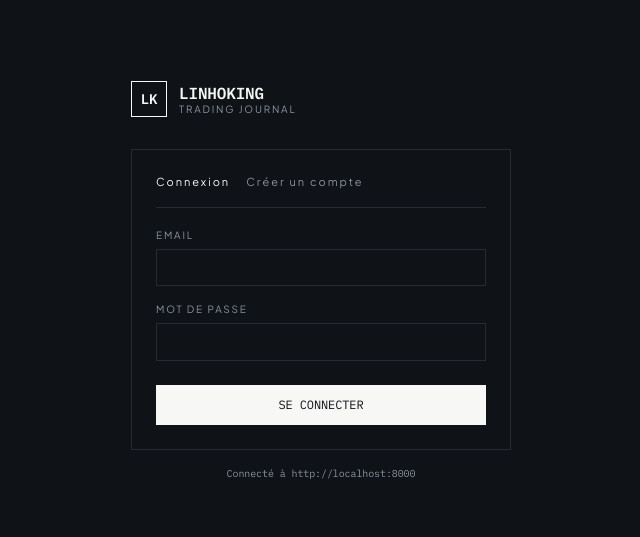
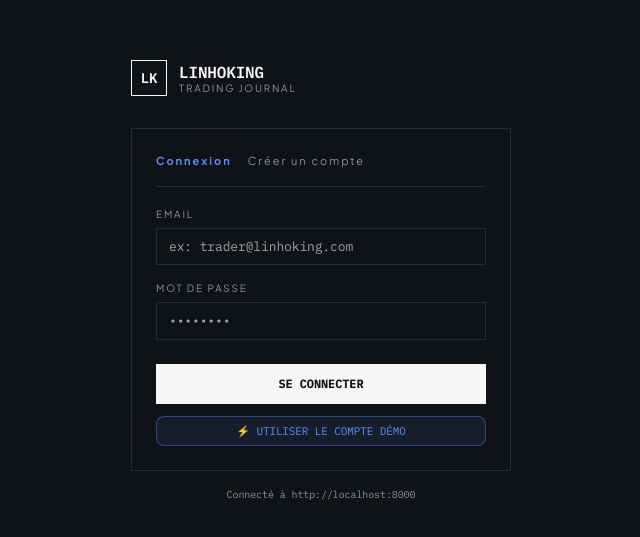
Before and after one commit to LINHOABN/linhoking-trading-journal, a React (Vite) app in the folder frontend/: page / in a window 1280 px wide. Shown: the part 119-656 px from the top of the page, without its empty margins (319-959 px from the left). Built offline with nearby package versions, Linux system fonts and the light colour scheme.

Commit message:
Add auto-seed demo account bob@linhoking.com and 1-click demo login shortcut

```diff
--- a/frontend/src/components/LoginScreen.tsx
+++ b/frontend/src/components/LoginScreen.tsx
@@ -1,5 +1,6 @@
 import { useState, type FormEvent, type ReactNode } from 'react'
 import { useAuth } from '../context/AuthContext'
+import { getApiUrl } from '../lib/api'
 
 export default function LoginScreen() {
   const { login, register, error } = useAuth()
@@ -24,6 +25,12 @@ export default function LoginScreen() {
     }
   }
 
+  function handleDemoFill() {
+    setMode('login')
+    setEmail('bob@linhoking.com')
+    setPassword('password123')
+  }
+
   return (
     <div className="flex min-h-screen items-center justify-center bg-paper-50 px-6 dark:bg-graphite-900">
       <div className="w-full max-w-[380px]">
@@ -46,14 +53,14 @@ export default function LoginScreen() {
             <button
               type="button"
               onClick={() => setMode('login')}
-              className={mode === 'login' ? 'text-ink-900 dark:text-paper-50' : 'text-ink-500 dark:text-ink-300'}
+              className={mode === 'login' ? 'font-bold text-signal-data dark:text-signal-data' : 'text-ink-500 dark:text-ink-300'}
             >
               Connexion
             </button>
             <button
               type="button"
               onClick={() => setMode('register')}
-              className={mode === 'register' ? 'text-ink-900 dark:text-paper-50' : 'text-ink-500 dark:text-ink-300'}
+              className={mode === 'register' ? 'font-bold text-signal-data dark:text-signal-data' : 'text-ink-500 dark:text-ink-300'}
             >
               Créer un compte
             </button>
@@ -66,6 +73,7 @@ export default function LoginScreen() {
                 required
                 value={email}
                 onChange={(e) => setEmail(e.target.value)}
+                placeholder="ex: trader@linhoking.com"
                 className="w-full border border-graphite-700 bg-transparent px-3 py-2 font-mono text-[13px] text-ink-900 outline-none focus:border-signal-data dark:text-paper-50"
               />
             </Field>
@@ -76,6 +84,7 @@ export default function LoginScreen() {
                 minLength={8}
                 value={password}
                 onChange={(e) => setPassword(e.target.value)}
+                placeholder="••••••••"
                 className="w-full border border-graphite-700 bg-transparent px-3 py-2 font-mono text-[13px] text-ink-900 outline-none focus:border-signal-data dark:text-paper-50"
               />
             </Field>
@@ -86,14 +95,22 @@ export default function LoginScreen() {
           <button
             type="submit"
             disabled={submitting}
-            className="mt-6 w-full border border-ink-900 bg-ink-900 py-2.5 font-mono text-[12px] uppercase tracking-widest2 text-paper-50 transition-opacity hover:opacity-90 disabled:opacity-50 dark:border-paper-50 dark:bg-paper-50 dark:text-graphite-900"
+            className="mt-6 w-full border border-ink-900 bg-ink-900 py-2.5 font-mono text-[12px] uppercase tracking-widest2 text-paper-50 transition-opacity hover:opacity-90 disabled:opacity-50 dark:border-paper-50 dark:bg-paper-50 dark:text-graphite-900 font-bold"
           >
-            {submitting ? 'Connexion…' : mode === 'login' ? 'Se connecter' : 'Créer le compte'}
+            {submitting ? 'Patientez…' : mode === 'login' ? 'Se connecter' : 'Créer le compte'}
+          </button>
+
+          <button
+            type="button"
+            onClick={handleDemoFill}
+            className="mt-3 w-full border border-signal-data/40 bg-signal-data/10 py-1.5 font-mono text-[11px] uppercase tracking-wider text-signal-data hover:bg-signal-data/20 transition-colors rounded"
+          >
+            ⚡ Utiliser le Compte Démo
           </button>
         </form>
 
         <p className="mt-4 text-center font-mono text-[10px] text-ink-500 dark:text-ink-300">
-          Connecté à {import.meta.env.VITE_API_URL || 'http://localhost:8000'}
+          Connecté à {getApiUrl() || window.location.origin}
         </p>
       </div>
     </div>
```
Also changed, not shown: 7 other files (tests, documents, lock files or other folders).
